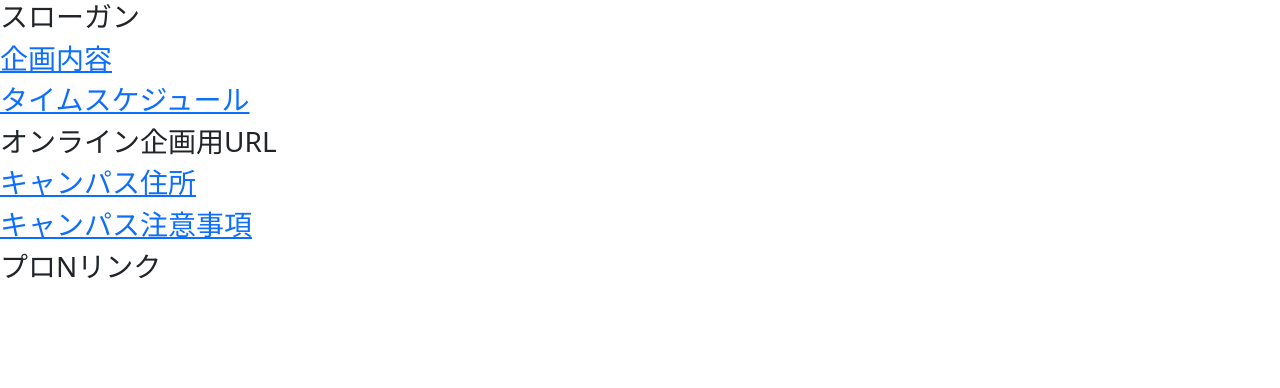
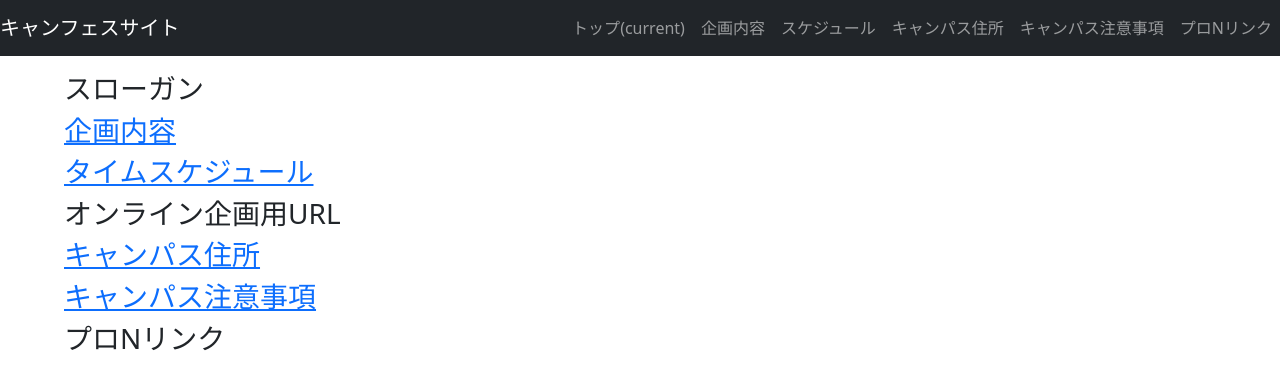
Before and after one commit to kawashimakawashima/canfes-fukuoka, a plain HTML site: page pages/main.html in a window 1280 px wide. Drawn offline with Linux system fonts and the light colour scheme.

Commit message:
mainにだけヘッダー追加、map埋め込んで遊んでみる

```diff
--- /dev/null
+++ b/css/main.css
@@ -0,0 +1,4 @@
+#mainFrame {
+  width: 90%;
+  margin: auto;
+}
--- a/pages/main.html
+++ b/pages/main.html
@@ -10,8 +10,42 @@
   <link href="../bootstrap/css/bootstrap.min.css" rel="stylesheet">
   <script src="../js/JQuery-3.6.0.min.js"></script>
   <script src="../bootstrap/js/bootstrap.min.js"></script>
+
+  <!-- css -->
+  <link rel="stylesheet" href="../css/main.css">
 </head>
 <body>
+  <!-- ヘッダー -->
+  <nav class="navbar navbar-expand-sm navbar-dark bg-dark mb-3">
+    <a class="navbar-brand" href="/">キャンフェスサイト</a>
+    <button class="navbar-toggler" type="button" data-toggle="collapse" data-target="#navbarNav4" aria-controls="navbarNav4" aria-expanded="false" aria-label="Toggle navigation">
+      <span class="navbar-toggler-icon"></span>
+    </button>
+    <div class="collapse navbar-collapse justify-content-end" id="navbarNav4">
+      <ul class="navbar-nav">
+        <li class="nav-item active">
+          <a class="nav-link" href="/">トップ<span class="sr-only">(current)</span></a>
+        </li>
+        <li class="nav-item">
+          <a class="nav-link" href="./projects.html">企画内容</a>
+        </li>
+        <li class="nav-item">
+          <a class="nav-link" href="./schedule.html">スケジュール</a>
+        </li>
+        <li class="nav-item">
+          <a class="nav-link" href="./campasLocation.html">キャンパス住所</a>
+        </li>
+        <li class="nav-item">
+          <a class="nav-link" href="./campasNotes.html">キャンパス注意事項</a>
+        </li>
+        <li class="nav-item">
+          <a class="nav-link" href="/">プロNリンク</a>
+        </li>
+      </ul>
+    </div>
+  </nav>
+
+  <div id="mainFrame">
     <h3>スローガン</h3>
 
     <a href="./projects.html">
@@ -33,5 +67,6 @@
     </a>
 
     <h3>プロNリンク</h3>
+  </div>
 </body>
 </html>
```
Also changed, not shown: pages/campasLocation.html (+2 -0 lines). Lines whose indentation alone changed are shown as unchanged.
